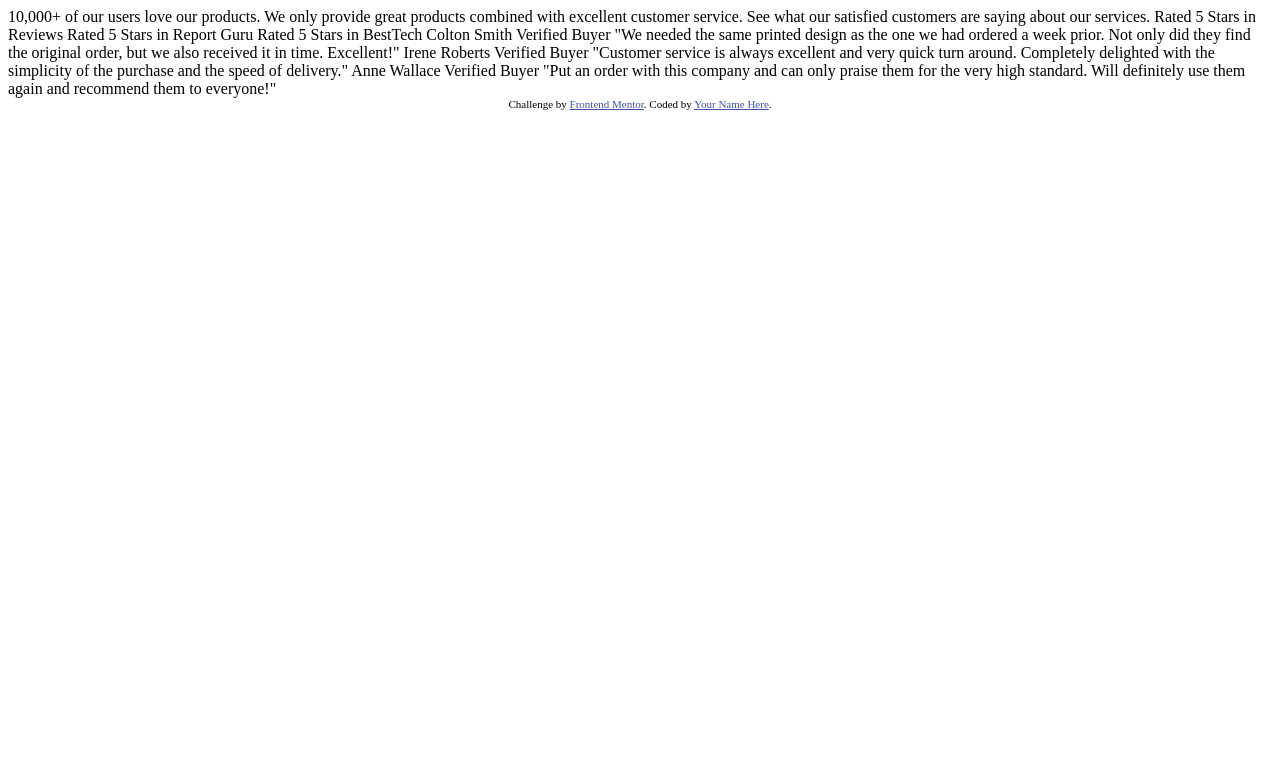
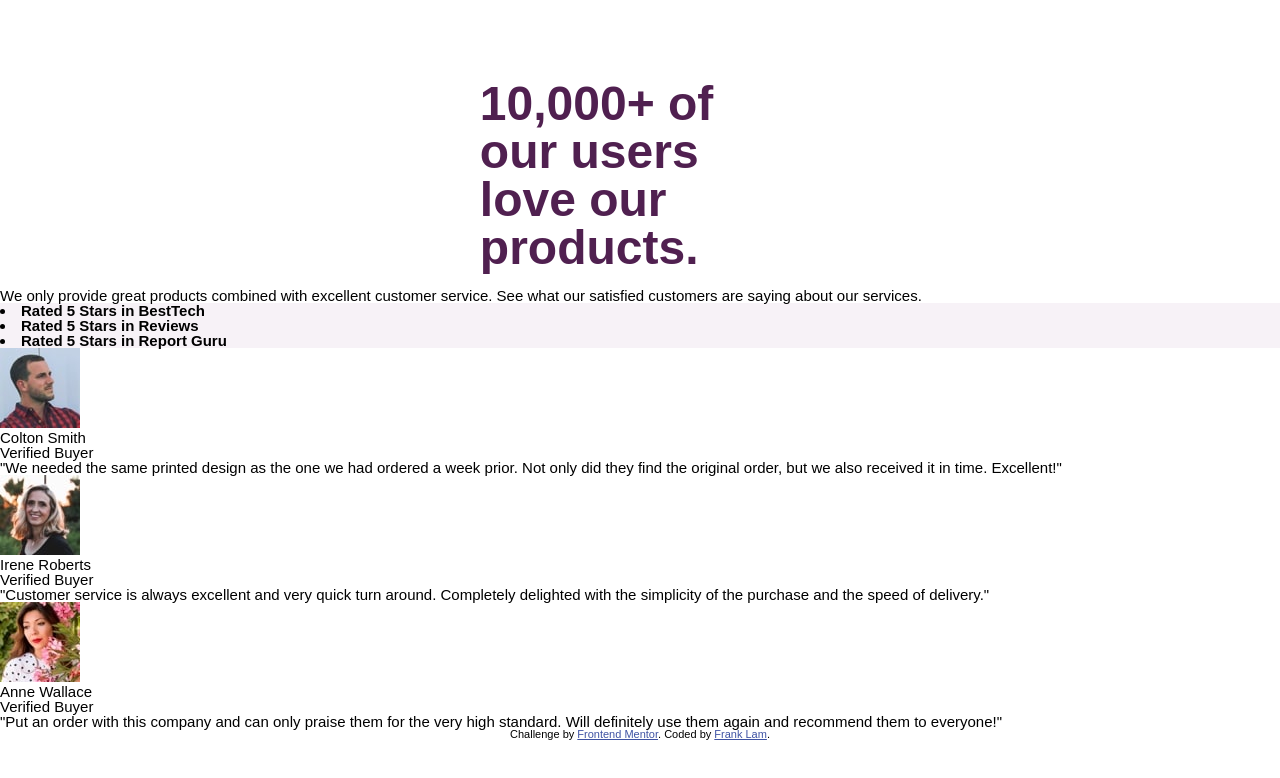
Before and after one commit to ltk55/social-proof-section, a plain HTML site: page index.html in a window 1280 px wide. Drawn offline with Linux system fonts and the light colour scheme.

Commit message:
Style: update

```diff
--- a/index.html
+++ b/index.html
@@ -11,6 +11,8 @@
       sizes="32x32"
       href="./images/favicon-32x32.png"
     />
+
+    <link rel="stylesheet" href="dict/css/main.css" />
 
     <title>Frontend Mentor | Social proof section</title>
 
@@ -26,36 +28,73 @@
     </style>
   </head>
   <body>
-    10,000+ of our users love our products.
+    <main>
+      <h1>10,000+ of our users love our products.</h1>
 
-    We only provide great products combined with excellent customer service.
-    See what our satisfied customers are saying about our services.
+      <p class="lead">
+        We only provide great products combined with excellent customer service.
+        See what our satisfied customers are saying about our services.
+      </p>
 
-    Rated 5 Stars in Reviews
-    Rated 5 Stars in Report Guru
-    Rated 5 Stars in BestTech
+      <div class="ratings">
+        <li>Rated 5 Stars in BestTech</li>
+        <li>Rated 5 Stars in Reviews</li>
+        <li>Rated 5 Stars in Report Guru</li>
+      </div>
 
-    Colton Smith
-    Verified Buyer
-    "We needed the same printed design as the one we had ordered a week prior.
-    Not only did they find the original order, but we also received it in time.
-    Excellent!"
+      <ul class="quotes">
+        <li>
+          <blockquote>
+            <div class="split">
+              <img src="images/image-colton.jpg" alt="" />
+              <p class="name">Colton Smith</p>
+            </div>
+            <p class="status">Verified Buyer</p>
+            <p class="quote">
+              "We needed the same printed design as the one we had ordered a
+              week prior. Not only did they find the original order, but we also
+              received it in time. Excellent!"
+            </p>
+          </blockquote>
+        </li>
 
-    Irene Roberts
-    Verified Buyer
-    "Customer service is always excellent and very quick turn around. Completely
-    delighted with the simplicity of the purchase and the speed of delivery."
+        <li>
+          <blockquote>
+            <div class="split">
+              <img src="images/image-irene.jpg" alt="" />
+              <p class="name">Irene Roberts</p>
+            </div>
+            <p class="status">Verified Buyer</p>
+            <p class="quote">
+              "Customer service is always excellent and very quick turn around.
+              Completely delighted with the simplicity of the purchase and the
+              speed of delivery."
+            </p>
+          </blockquote>
+        </li>
 
-    Anne Wallace
-    Verified Buyer
-    "Put an order with this company and can only praise them for the very high
-    standard. Will definitely use them again and recommend them to everyone!"
+        <li>
+          <blockquote>
+            <div class="split">
+              <img src="images/image-anne.jpg" alt="" />
+              <p class="name">Anne Wallace</p>
+            </div>
+            <p class="status">Verified Buyer</p>
+            <p class="quote">
+              "Put an order with this company and can only praise them for the
+              very high standard. Will definitely use them again and recommend
+              them to everyone!"
+            </p>
+          </blockquote>
+        </li>
+      </ul>
+    </main>
 
     <div class="attribution">
       Challenge by
       <a href="https://www.frontendmentor.io?ref=challenge" target="_blank"
         >Frontend Mentor</a
-      >. Coded by <a href="#">Your Name Here</a>.
+      >. Coded by <a href="#">Frank Lam</a>.
     </div>
   </body>
 </html>
--- /dev/null
+++ b/scss/base/_global.scss
@@ -0,0 +1,20 @@
+body {
+  font-family: var(--ff-primary);
+  font-size: var(--fs-400);
+  padding-top: 5rem;
+}
+
+h1 {
+  font-size: var(--fs-900);
+  color: var(--clr-primary-700);
+  line-height: 1;
+  max-width: 12ch;
+  margin-right: auto;
+  margin-left: auto;
+  margin-bottom: 1rem;
+  font-weight: 800;
+}
+
+.lead {
+  font-size: var(--fs-500);
+}
--- /dev/null
+++ b/scss/base/_reset.scss
@@ -0,0 +1,129 @@
+/* http://meyerweb.com/eric/tools/css/reset/
+   v2.0 | 20110126
+   License: none (public domain)
+*/
+
+html,
+body,
+div,
+span,
+applet,
+object,
+iframe,
+h1,
+h2,
+h3,
+h4,
+h5,
+h6,
+p,
+blockquote,
+pre,
+a,
+abbr,
+acronym,
+address,
+big,
+cite,
+code,
+del,
+dfn,
+em,
+img,
+ins,
+kbd,
+q,
+s,
+samp,
+small,
+strike,
+strong,
+sub,
+sup,
+tt,
+var,
+b,
+u,
+i,
+center,
+dl,
+dt,
+dd,
+ol,
+ul,
+li,
+fieldset,
+form,
+label,
+legend,
+table,
+caption,
+tbody,
+tfoot,
+thead,
+tr,
+th,
+td,
+article,
+aside,
+canvas,
+details,
+embed,
+figure,
+figcaption,
+footer,
+header,
+hgroup,
+menu,
+nav,
+output,
+ruby,
+section,
+summary,
+time,
+mark,
+audio,
+video {
+  margin: 0;
+  padding: 0;
+  border: 0;
+  font-size: 100%;
+  font: inherit;
+  vertical-align: baseline;
+}
+/* HTML5 display-role reset for older browsers */
+article,
+aside,
+details,
+figcaption,
+figure,
+footer,
+header,
+hgroup,
+menu,
+nav,
+section {
+  display: block;
+}
+body {
+  line-height: 1;
+}
+ol,
+ul {
+  list-style: none;
+}
+blockquote,
+q {
+  quotes: none;
+}
+blockquote:before,
+blockquote:after,
+q:before,
+q:after {
+  content: "";
+  content: none;
+}
+table {
+  border-collapse: collapse;
+  border-spacing: 0;
+}
--- /dev/null
+++ b/scss/base/_root.scss
@@ -0,0 +1,18 @@
+:root {
+  --clr-primary-700: hsl(300, 43%, 22%);
+  --clr-primary-300: hsl(333, 80%, 67%);
+
+  --clr-neutral-100: hsl(303, 10%, 53%);
+  --clr-neutral-200: hsl(300, 24%, 96%);
+  --clr-neutral-300: hsl(0, 0%, 100%);
+
+  --ff-primary: "spartan", sans-serif;
+
+  --fs-400: 0.9375rem;
+  --fs-5000: 0.9635rem;
+  --fs-900: 2rem;
+
+  @media (min-width: 50em) {
+    --fs-900: 3rem;
+  }
+}
--- /dev/null
+++ b/scss/base/_utilities.scss
@@ -0,0 +1,5 @@
+.container {
+  max-width: 70rem;
+  padding: 0 2em;
+  margin: 1 auto;
+}
--- /dev/null
+++ b/scss/components/_ratings.scss
@@ -0,0 +1,7 @@
+.ratings {
+  li {
+    color: var(--clr-primary-900);
+    background: var(--clr-neutral-200);
+    font-weight: 800;
+  }
+}
--- /dev/null
+++ b/scss/main.scss
@@ -0,0 +1,7 @@
+@import "base/reset";
+@import "base/root";
+@import "base/global";
+@import "base/utilities";
+
+@import "components/quotes";
+@import "components/ratings";
```
Also changed, not shown: dict/css/main.css (added), scss/components/_quotes.scss (added), 1 other file.
